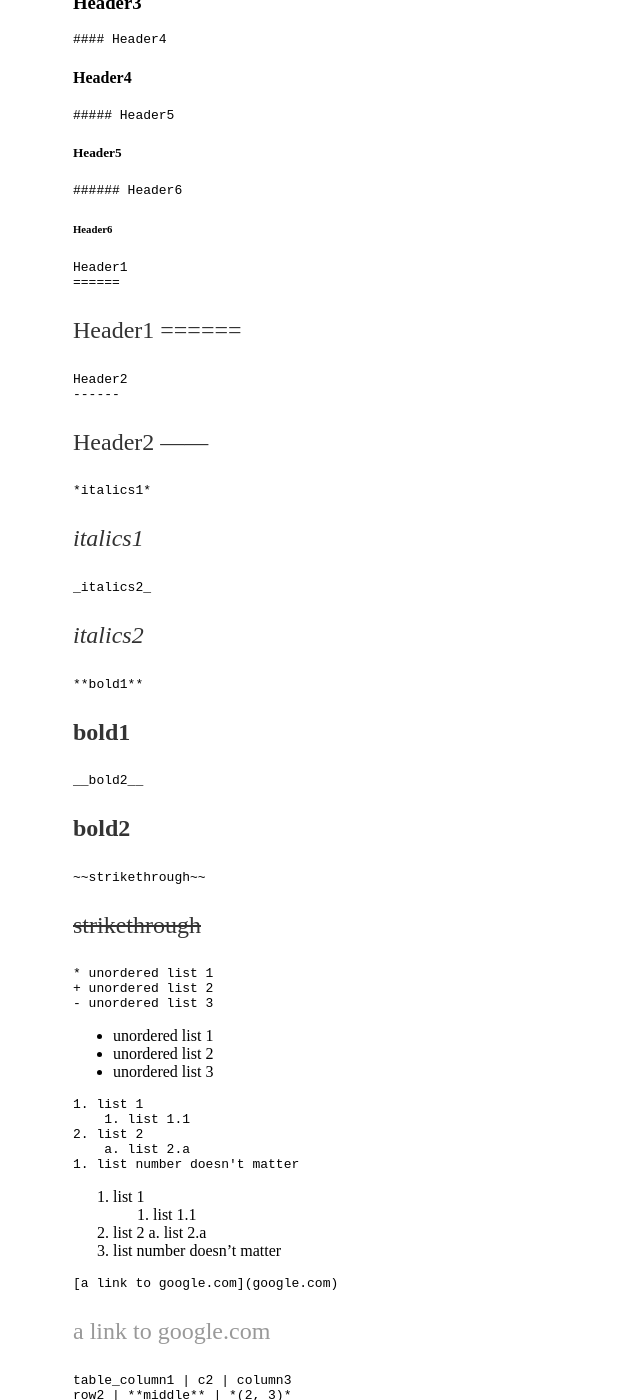
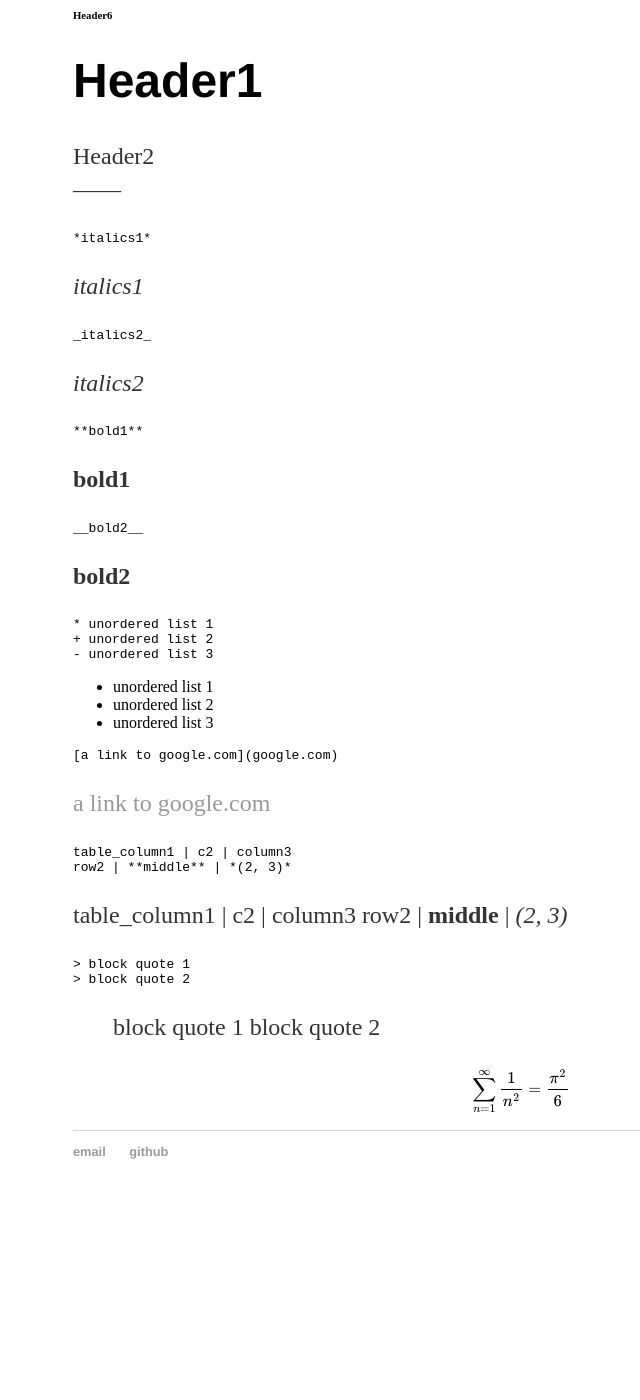
Before and after one commit to relevart/relevart.github.io, a Jekyll site: the page built from _posts/2015-08-12-markdown-cheatsheet.md, in a window 1280 px wide and 1400 px high, scrolled down 513 px. Shown: the whole window, without its empty margins (119-759 px from the left). Built offline with Jekyll 4.4.1, drawn with Linux system fonts in a browser that asks for light colours; formulas are drawn with MathJax 3; after the commit the page ends 1732 px from its top, so only the background shows below that; some of the changed text lies outside the part shown.

Commit message:
cheatsheet update

````diff
--- a/_posts/2015-08-12-markdown-cheatsheet.md
+++ b/_posts/2015-08-12-markdown-cheatsheet.md
@@ -4,47 +4,15 @@ title: "Markdown Cheatsheet"
 date: 2015-08-12
 ---
 
-```
 # Header1
-```
-# Header1
-
-```
 ## Header2
-```
-## Header2
-
-```
 ### Header3
-```
-### Header3
-
-```
 #### Header4
-```
-#### Header4
-
-```
 ##### Header5
-```
-##### Header5
-
-```
-###### Header6
-```
 ###### Header6
 
-```
 Header1
 ======
-```
-Header1
-======
-
-```
-Header2
-------
-```
 Header2
 ------
 
@@ -68,10 +36,6 @@ __bold2__
 ```
 __bold2__
 
-```
-~~strikethrough~~
-```
-~~strikethrough~~
 
 ```
 * unordered list 1
@@ -82,18 +46,6 @@ __bold2__
 + unordered list 2
 - unordered list 3
 
-```
-1. list 1
-    1. list 1.1
-2. list 2
-    a. list 2.a
-1. list number doesn't matter
-```
-1. list 1
-    1. list 1.1
-2. list 2
-    a. list 2.a
-1. list number doesn't matter
 
 ```
 [a link to google.com](google.com)
````
